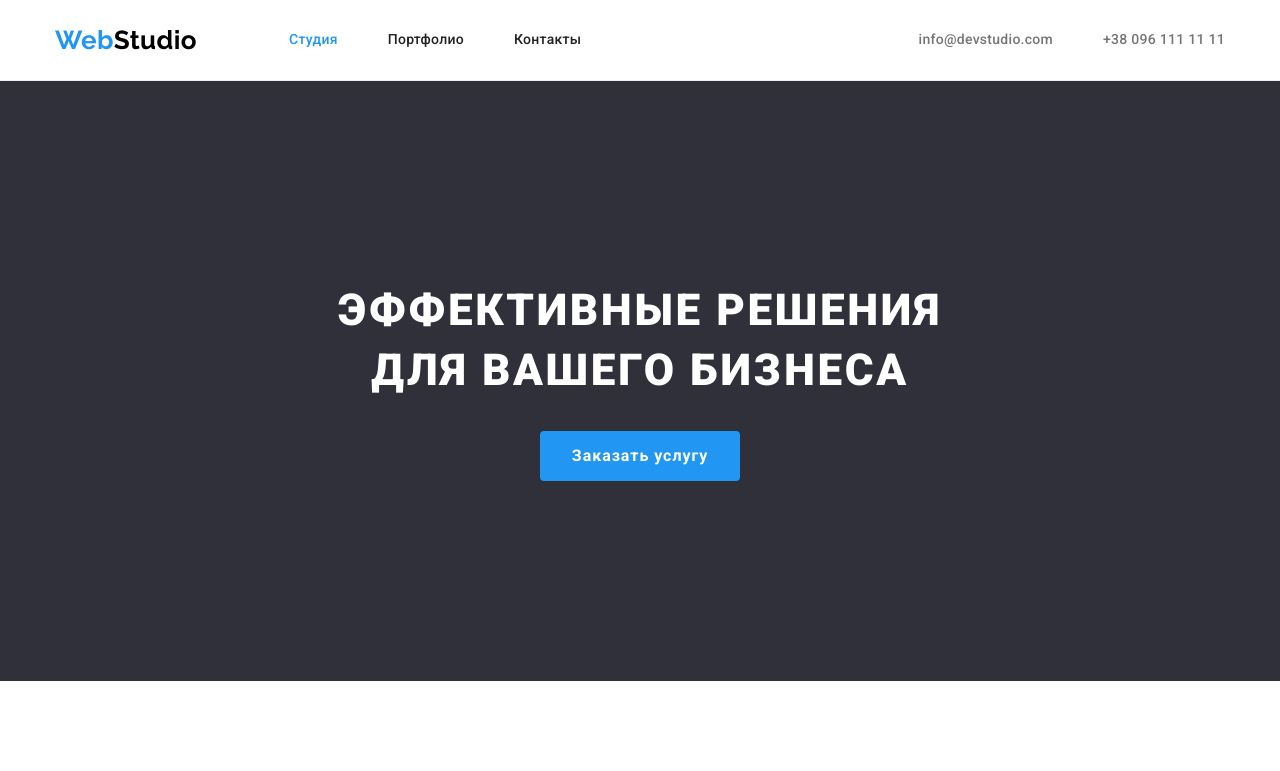
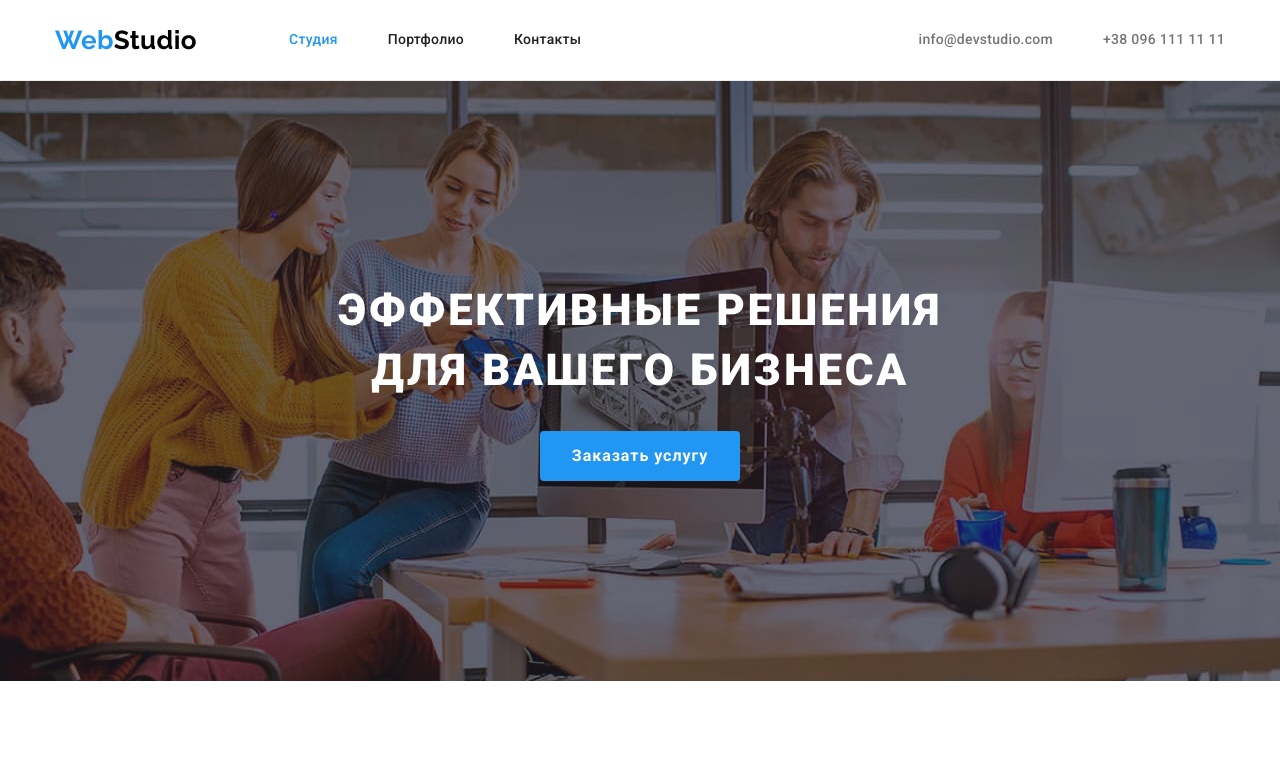
Before and after one commit to KautTanya/goit-markup-hw-04, a plain HTML site: page index.html in a window 1280 px wide. Shown: the top 771 px of the page. Drawn offline with nearby package versions, Linux system fonts and the light colour scheme.

Commit message:
background hero

```diff
--- a/css/styles.css
+++ b/css/styles.css
@@ -134,7 +134,15 @@ img{
     padding-bottom: 200px;
     text-align: center;
 
+    height: 600px;
+    max-width: 1600px;
+    margin-left: auto;
+    margin-right: auto;
     background-color: var(--bg-color);
+    background-image: linear-gradient(rgba(47, 48, 58, 0.4), rgba(47, 48, 58, 0.4)), url(../images/hero.jpg);
+    background-repeat: no-repeat;
+    background-size: cover;
+    background-position: center;
 
  }
 .hero-title{
@@ -297,6 +305,7 @@ margin-right: 30px;
     background-color: var(--accent-color);
     box-shadow: 0px 4px 4px 0px rgba(0, 0, 0, 0.25);
 }
+
 .portfolio-list{
     display: flex;
     flex-wrap: wrap;
```
Also changed, not shown: images/hero.jpg (added).
